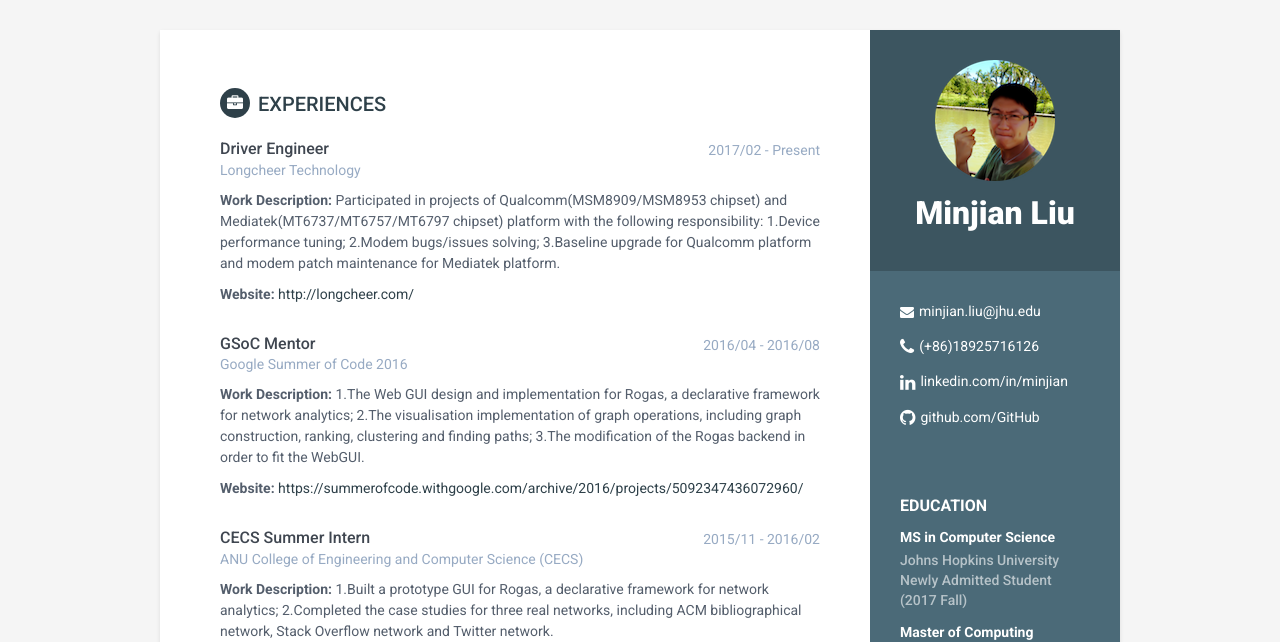
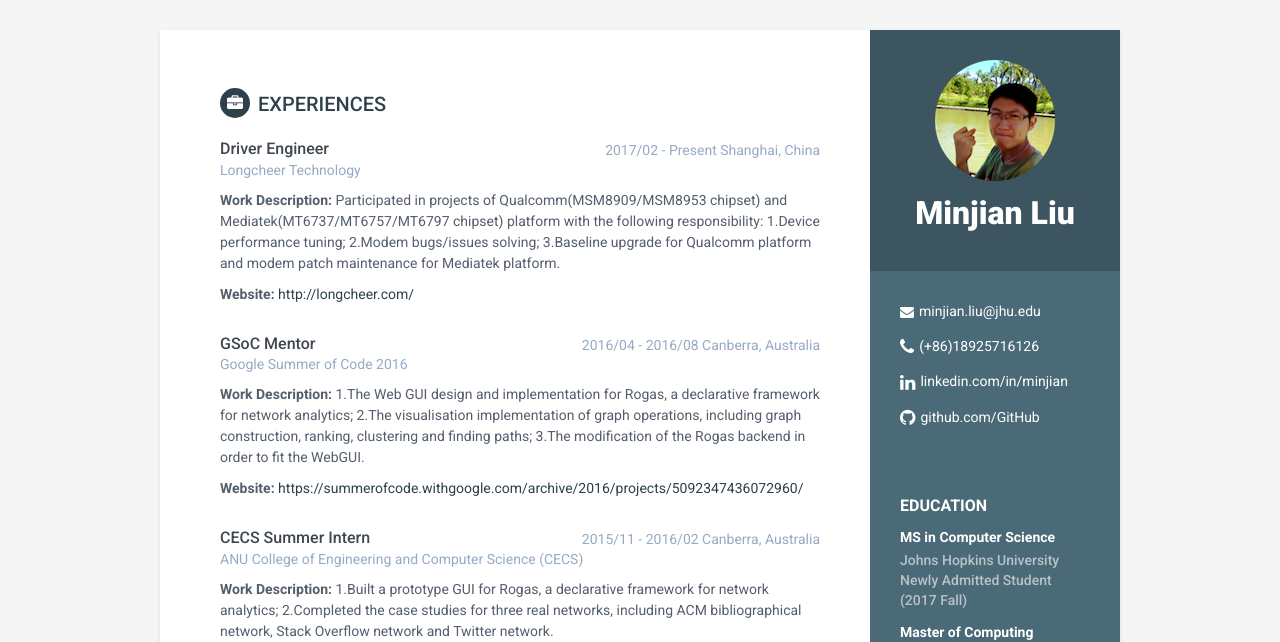
Before and after one commit to thomas-liao/thomas-liao.github.io, a Jekyll site: the page built from index.html, in a window 1280 px wide. Shown: the top 642 px of the page. Built offline with Jekyll 4.4.1, drawn with Linux system fonts in a browser that asks for light colours.

Commit message:
Update experience.html

```diff
--- a/_includes/experience.html
+++ b/_includes/experience.html
@@ -5,7 +5,7 @@
                     <div class="meta">
                         <div class="upper-row">
                             <h3 class="job-title">Driver Engineer</h3>
-                            <div class="time">2017/02 - Present</div>
+                            <div class="time">2017/02 - Present  Shanghai, China</div>
                         </div><!--//upper-row-->
                         <div class="company">Longcheer Technology</div>
                     </div><!--//meta-->
@@ -19,7 +19,7 @@
                     <div class="meta">
                         <div class="upper-row">
                             <h3 class="job-title">GSoC Mentor</h3>
-                            <div class="time">2016/04 - 2016/08</div>
+                            <div class="time">2016/04 - 2016/08  Canberra, Australia</div>
                         </div><!--//upper-row-->
                         <div class="company">Google Summer of Code 2016</div>
                     </div><!--//meta-->
@@ -33,7 +33,7 @@
                     <div class="meta">
                         <div class="upper-row">
                             <h3 class="job-title">CECS Summer Intern</h3>
-                            <div class="time">2015/11 - 2016/02</div>
+                            <div class="time">2015/11 - 2016/02  Canberra, Australia</div>
                         </div><!--//upper-row-->
                         <div class="company">ANU College of Engineering and Computer Science (CECS)</div>
                     </div><!--//meta-->
```
